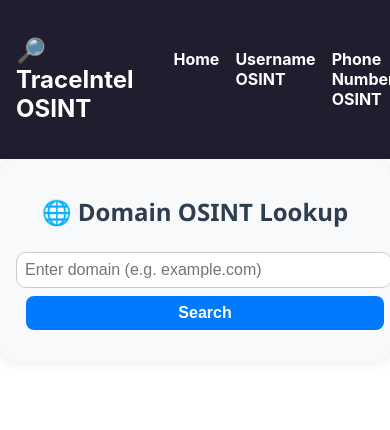
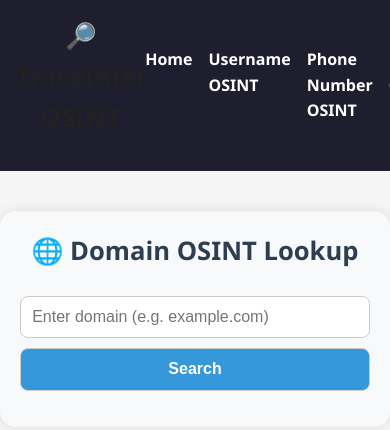
Before and after one commit to Pradeeptadi/socialnet, a React (Create React App) app in the folder frontend/: page /domain-osint in a window 390 px wide. Shown: the top 430 px of the page. Built offline with nearby package versions, Linux system fonts and the light colour scheme.

Commit message:
responsive

```diff
--- a/frontend/src/App.css
+++ b/frontend/src/App.css
@@ -1,38 +1,97 @@
+/* App.css - Responsive base styles */
+
+* {
+  box-sizing: border-box;
+  margin: 0;
+  padding: 0;
+}
+
+body {
+  font-family: "Segoe UI", sans-serif;
+  background: #f5f5f5;
+  color: #333;
+  line-height: 1.6;
+}
+
 .App {
+  max-width: 1000px;
+  margin: 0 auto;
+  padding: 1rem;
+}
+
+h2 {
+  font-size: 1.6rem;
+  margin-bottom: 1rem;
+  color: #222;
   text-align: center;
 }
 
-.App-logo {
-  height: 40vmin;
-  pointer-events: none;
+/* Flex column on mobile, row on desktop */
+.search-bar {
+  display: flex;
+  flex-direction: column;
+  gap: 10px;
+  margin-bottom: 1rem;
 }
 
-@media (prefers-reduced-motion: no-preference) {
-  .App-logo {
-    animation: App-logo-spin infinite 20s linear;
+.search-bar input,
+.search-bar button {
+  padding: 0.7rem;
+  font-size: 1rem;
+  border: 1px solid #ccc;
+  border-radius: 8px;
+  width: 100%;
+}
+
+/* Make it row layout on wider screens */
+@media (min-width: 600px) {
+  .search-bar {
+    flex-direction: row;
+  }
+
+  .search-bar input {
+    flex: 1;
+  }
+
+  .search-bar button {
+    width: auto;
   }
 }
 
-.App-header {
-  background-color: #282c34;
-  min-height: 100vh;
+/* Card-style result blocks */
+.result-card {
+  background: white;
+  padding: 1rem;
+  margin-bottom: 1rem;
+  border-radius: 10px;
+  box-shadow: 0 2px 8px rgba(0, 0, 0, 0.05);
+}
+
+.loading-text,
+.error-text,
+.hint-text {
+  text-align: center;
+  margin-top: 1rem;
+}
+
+.category-scroll {
   display: flex;
-  flex-direction: column;
-  align-items: center;
-  justify-content: center;
-  font-size: calc(10px + 2vmin);
+  overflow-x: auto;
+  padding: 0.5rem 0;
+  gap: 0.5rem;
+}
+
+.category-scroll button {
+  flex-shrink: 0;
+  padding: 0.4rem 0.8rem;
+  border-radius: 20px;
+  border: none;
+  background: #eee;
+  cursor: pointer;
+  white-space: nowrap;
+}
+
+.category-scroll button.active {
+  background: #007bff;
   color: white;
 }
-
-.App-link {
-  color: #61dafb;
-}
-
-@keyframes App-logo-spin {
-  from {
-    transform: rotate(0deg);
-  }
-  to {
-    transform: rotate(360deg);
-  }
-}
--- a/frontend/src/App.js
+++ b/frontend/src/App.js
@@ -5,6 +5,8 @@ import Home from './components/Home';
 import Search from './components/Search';  // Your username OSINT component
 import PhoneOSINT from './components/PhoneSearch';
 import DomainSearch from './components/DomainSearch';
+import './App.css';
+
 
 function App() {
   return (
--- a/frontend/src/components/DomainSearch.css
+++ b/frontend/src/components/DomainSearch.css
@@ -1,9 +1,9 @@
 /* DomainSearch.css */
 
 .domain-container {
-  max-width: 900px;
+  max-width: 1000px;
   margin: 40px auto;
-  padding: 24px;
+  padding: 20px;
   background-color: #f8f9fa;
   border-radius: 16px;
   box-shadow: 0 0 12px rgba(0, 0, 0, 0.1);
@@ -18,13 +18,15 @@
 
 .search-bar {
   display: flex;
+  flex-wrap: wrap;
+  gap: 12px;
   justify-content: center;
-  gap: 12px;
   margin-bottom: 24px;
 }
 
 .search-bar input {
-  width: 60%;
+  flex: 1;
+  min-width: 250px;
   padding: 12px;
   font-size: 16px;
   border: 1px solid #ccc;
@@ -40,16 +42,16 @@
   font-size: 16px;
   border-radius: 10px;
   cursor: pointer;
-  transition: background 0.2s;
+  transition: background 0.2s ease;
+}
+
+.search-bar button:hover:not(:disabled) {
+  background-color: #2980b9;
 }
 
 .search-bar button:disabled {
   background-color: #7f8c8d;
   cursor: not-allowed;
-}
-
-.search-bar button:hover:not(:disabled) {
-  background-color: #2980b9;
 }
 
 .loading {
@@ -59,22 +61,19 @@
   color: #666;
 }
 
-.results {
-  margin-top: 20px;
-}
-
 .results h3 {
-  margin-bottom: 16px;
   text-align: center;
   color: #34495e;
+  margin-bottom: 16px;
 }
 
 .result-card {
-  background-color: #ffffff;
-  border-radius: 12px;
+  background: #ffffff;
   padding: 20px;
   margin-bottom: 20px;
+  border-radius: 12px;
   box-shadow: 0 2px 6px rgba(0, 0, 0, 0.05);
+  border: 1px solid #ddd;
 }
 
 .section-title {
@@ -85,9 +84,14 @@
   padding-bottom: 4px;
 }
 
+.result-card ul,
 .list-block {
   list-style-type: disc;
   padding-left: 20px;
+}
+
+ul li {
+  margin: 4px 0;
 }
 
 .error-text {
@@ -97,59 +101,7 @@
   margin-top: 16px;
 }
 
-ul li {
-  margin: 4px 0;
-}
-.domain-container {
-  max-width: 900px;
-  margin: 0 auto;
-  padding: 1rem;
-}
-
-.search-bar {
-  display: flex;
-  flex-wrap: wrap;
-  gap: 0.5rem;
-  margin-bottom: 1rem;
-}
-
-.search-bar input {
-  flex: 1;
-  min-width: 220px;
-  padding: 0.5rem;
-  font-size: 1rem;
-}
-
-.search-bar button {
-  padding: 0.5rem 1rem;
-  font-size: 1rem;
-  background-color: #007bff;
-  border: none;
-  color: white;
-  border-radius: 8px;
-  cursor: pointer;
-}
-
-.result-card {
-  background: #fff;
-  padding: 1rem;
-  border: 1px solid #ddd;
-  border-radius: 8px;
-  margin-bottom: 1rem;
-  box-shadow: 0 2px 4px rgba(0,0,0,0.05);
-}
-
-.list-block, .result-card ul {
-  padding-left: 1.2rem;
-}
-
-.result-card h4 {
-  margin-bottom: 0.5rem;
-  font-size: 1.2rem;
-  color: #007bff;
-}
-
-/* Responsive tweaks */
+/* Mobile responsiveness */
 @media screen and (max-width: 768px) {
   .search-bar {
     flex-direction: column;
@@ -162,7 +114,7 @@ ul li {
   }
 
   .result-card h4 {
-    font-size: 1rem;
+    font-size: 1.1rem;
   }
 
   .result-card {
--- a/frontend/src/components/PhoneSearch.css
+++ b/frontend/src/components/PhoneSearch.css
@@ -1,12 +1,22 @@
+/* ✅ Wrapper */
 .search-wrapper {
-  max-width: 500px;
+  max-width: 700px;
   margin: 0 auto;
   padding: 20px;
   font-family: 'Segoe UI', sans-serif;
+  background: #fff;
 }
 
+.search-wrapper h2 {
+  text-align: center;
+  margin-bottom: 20px;
+  color: #2c3e50;
+}
+
+/* ✅ Search Bar */
 .search-bar {
   display: flex;
+  flex-wrap: wrap;
   gap: 10px;
   margin-bottom: 20px;
 }
@@ -14,28 +24,38 @@
 .search-bar input {
   flex: 1;
   padding: 10px;
+  font-size: 16px;
+  border: 1px solid #ccc;
   border-radius: 6px;
-  border: 1px solid #ccc;
-  font-size: 16px;
+  min-width: 0;
 }
 
 .search-bar button {
   padding: 10px 20px;
+  font-size: 16px;
   background-color: #007bff;
+  color: white;
   border: none;
-  color: white;
   border-radius: 6px;
   cursor: pointer;
+  transition: background-color 0.2s ease;
+}
+
+.search-bar button:hover:not(:disabled) {
+  background-color: #0056b3;
 }
 
 .search-bar button:disabled {
   background-color: #aaa;
+  cursor: not-allowed;
 }
 
+/* ✅ Loading, Hint, Error */
 .loading-text,
 .hint-text,
 .error-text {
   text-align: center;
+  margin-top: 10px;
   font-size: 15px;
   color: #666;
 }
@@ -44,32 +64,43 @@
   color: red;
 }
 
-.phone-result-box {
-  background-color: #f1f9ff;
-  border-left: 4px solid #007bff;
+/* ✅ Results Card */
+.results-card {
+  background-color: #f2f2f2;
   padding: 15px 20px;
-  border-radius: 8px;
+  border-radius: 10px;
   margin-top: 20px;
+  box-shadow: 0 2px 8px rgba(0, 0, 0, 0.08);
 }
 
-.phone-result-box ul {
-  list-style: none;
-  padding: 0;
+.results-card h3 {
+  margin-bottom: 12px;
+  color: #333;
 }
 
-.phone-result-box li {
-  margin-bottom: 8px;
+.results-card p {
+  margin: 6px 0;
   font-size: 16px;
+  color: #444;
 }
-.results-card {
-  background: #f2f2f2;
-  padding: 15px;
-  border-radius: 10px;
-  margin-top: 20px;
-  font-family: Arial;
-  line-height: 1.6;
-  box-shadow: 0 2px 8px rgba(0,0,0,0.1);
+
+/* ✅ Mobile Responsive */
+@media (max-width: 600px) {
+  .search-bar {
+    flex-direction: column;
+  }
+
+  .search-bar input,
+  .search-bar button {
+    width: 100%;
+  }
+
+  .search-bar button {
+    padding: 12px;
+    font-size: 16px;
+  }
+
+  .results-card p {
+    font-size: 15px;
+  }
 }
-.results-card p {
-  margin: 5px 0;
-}
--- a/frontend/src/components/Search.css
+++ b/frontend/src/components/Search.css
@@ -1,32 +1,44 @@
+/* ✅ General Wrapper */
 .search-wrapper {
   max-width: 800px;
-  margin: 40px auto;
+  margin: 0 auto;
   padding: 20px;
   font-family: Arial, sans-serif;
+  background: #fdfdfd;
   border: 1px solid #ccc;
   border-radius: 10px;
-  background: #fdfdfd;
 }
 
+/* ✅ Search Bar */
 .search-bar {
   display: flex;
+  flex-wrap: wrap;
   gap: 10px;
   margin-bottom: 20px;
 }
 
 .search-bar input {
   flex: 1;
+  min-width: 200px;
   padding: 10px;
   font-size: 16px;
+  border-radius: 6px;
+  border: 1px solid #ccc;
 }
 
 .search-bar button {
   padding: 10px 20px;
   font-size: 16px;
-  background-color: #0078d4;
+  background: #0078d4;
   color: white;
   border: none;
+  border-radius: 6px;
   cursor: pointer;
+  transition: background 0.2s ease;
+}
+
+.search-bar button:hover:not(:disabled) {
+  background-color: #005fa3;
 }
 
 .search-bar button:disabled {
@@ -34,80 +46,27 @@
   cursor: not-allowed;
 }
 
-.results {
-  margin-top: 20px;
-}
-
-.result-list {
-  list-style: none;
-  padding: 0;
-}
-
-.result-item {
-  padding: 8px;
-  margin-bottom: 6px;
-  border-bottom: 1px solid #e0e0e0;
-}
-
-.result-item a {
-  text-decoration: none;
-  color: #0078d4;
-  font-weight: bold;
-}
-.search-wrapper {
-  width: 90%;
-  max-width: 700px;
-  margin: 0 auto;
-}
-
-.search-bar,
+/* ✅ Filters */
 .filters {
-  margin: 10px 0;
+  margin-top: 10px;
   display: flex;
+  flex-direction: column;
   gap: 10px;
 }
 
-input[type="text"], select, button {
+.filters input[type="text"] {
   padding: 8px;
   font-size: 16px;
+  border-radius: 6px;
+  border: 1px solid #ccc;
 }
 
-.result-list, .site-list {
-  margin-top: 20px;
-  list-style: none;
-  padding: 0;
-}
-
-li {
-  margin: 5px 0;
-}
-
-a {
-  text-decoration: none;
-  color: #007bff;
-}
-.result-item a {
-  color: green;
-  text-decoration: none;
-}
-
-.site-list li {
-  color: red;
-}
-
-.filters {
-  margin-top: 10px;
-}
-
-button {
-  margin-left: 10px;
-}
+/* ✅ Category Scroll */
 .category-scroll {
   display: flex;
   overflow-x: auto;
+  gap: 10px;
   padding: 10px 0;
-  gap: 10px;
-  flex-wrap: nowrap;
 }
 
 .category-scroll button {
@@ -116,135 +75,60 @@ button {
   border: 1px solid #ccc;
   background-color: #f0f0f0;
   cursor: pointer;
-}
-
-.category-scroll button.active-category {
-  background-color: #007bff;
-  color: white;
-  font-weight: bold;
-}
-.category-scroll {
-  display: flex;
-  overflow-x: auto;
-  gap: 10px;
-  padding: 10px 0;
-}
-
-.category-scroll button {
-  padding: 5px 10px;
-  border: none;
-  background-color: #eee;
-  cursor: pointer;
-  border-radius: 4px;
+  white-space: nowrap;
 }
 
 .category-scroll button.active {
   background-color: #007bff;
   color: white;
+  font-weight: bold;
+}
+
+/* ✅ Results */
+.result-list {
+  list-style: none;
+  padding: 0;
+  margin-top: 20px;
 }
 
 .result-item {
-  margin: 5px 0;
+  padding: 8px;
+  margin-bottom: 6px;
+  border-bottom: 1px solid #e0e0e0;
   font-size: 16px;
 }
 
-.result-list {
-  list-style: none;
-  padding: 0;
+.result-item a {
+  color: green;
+  text-decoration: none;
+  font-weight: bold;
 }
 
-/* ✅ General Wrapper */
-.search-wrapper, .domain-container {
-  max-width: 800px;
-  margin: 0 auto;
-  padding: 1rem;
+/* ✅ Result Card (if any used) */
+.result-card {
+  margin-top: 20px;
+  padding: 15px;
+  border: 1px solid #ddd;
+  background: #fafafa;
+  border-radius: 10px;
 }
 
-/* ✅ Search Bar */
-.search-bar {
-  display: flex;
-  flex-wrap: wrap;
-  gap: 10px;
-  margin-bottom: 1rem;
-}
-
-.search-bar input {
-  flex: 1;
-  min-width: 200px;
-  padding: 0.5rem;
-  font-size: 1rem;
-}
-
-.search-bar button {
-  padding: 0.5rem 1rem;
-  font-size: 1rem;
-  background: #007bff;
-  color: white;
-  border: none;
-  border-radius: 8px;
-  cursor: pointer;
-}
-
-.search-bar button:disabled {
-  background: gray;
-  cursor: not-allowed;
-}
-
-/* ✅ Result Cards */
-.results, .result-card {
-  margin-bottom: 1rem;
-  border: 1px solid #ccc;
-  padding: 1rem;
-  border-radius: 8px;
-  background: #fafafa;
-}
-
-.result-list {
-  list-style: none;
-  padding-left: 0;
-}
-
-/* ✅ Category Scroll */
-.category-scroll {
-  display: flex;
-  flex-wrap: nowrap;
-  overflow-x: auto;
-  gap: 0.5rem;
-  padding: 0.5rem 0;
-}
-
-.category-scroll button {
-  padding: 0.5rem 1rem;
-  white-space: nowrap;
-  border-radius: 20px;
-  border: 1px solid #ddd;
-  background: #f0f0f0;
-}
-
-.category-scroll button.active {
-  background: #007bff;
-  color: white;
-}
-
-/* ✅ Filters */
-.filters {
-  display: flex;
-  flex-direction: column;
-  gap: 0.5rem;
-  margin-bottom: 1rem;
-}
-
-/* ✅ Responsive Behavior */
+/* ✅ Responsive Layout */
 @media (max-width: 768px) {
   .search-bar {
+    flex-direction: column;
+  }
+
+  .search-bar input,
+  .search-bar button {
+    width: 100%;
+  }
+
+  .filters {
     flex-direction: column;
   }
 
   .category-scroll {
     flex-wrap: nowrap;
   }
-
-  .result-card, .filters {
-    font-size: 1rem;
-  }
 }
```
Also changed, not shown: 2 other files (tests, documents, lock files or other folders).
